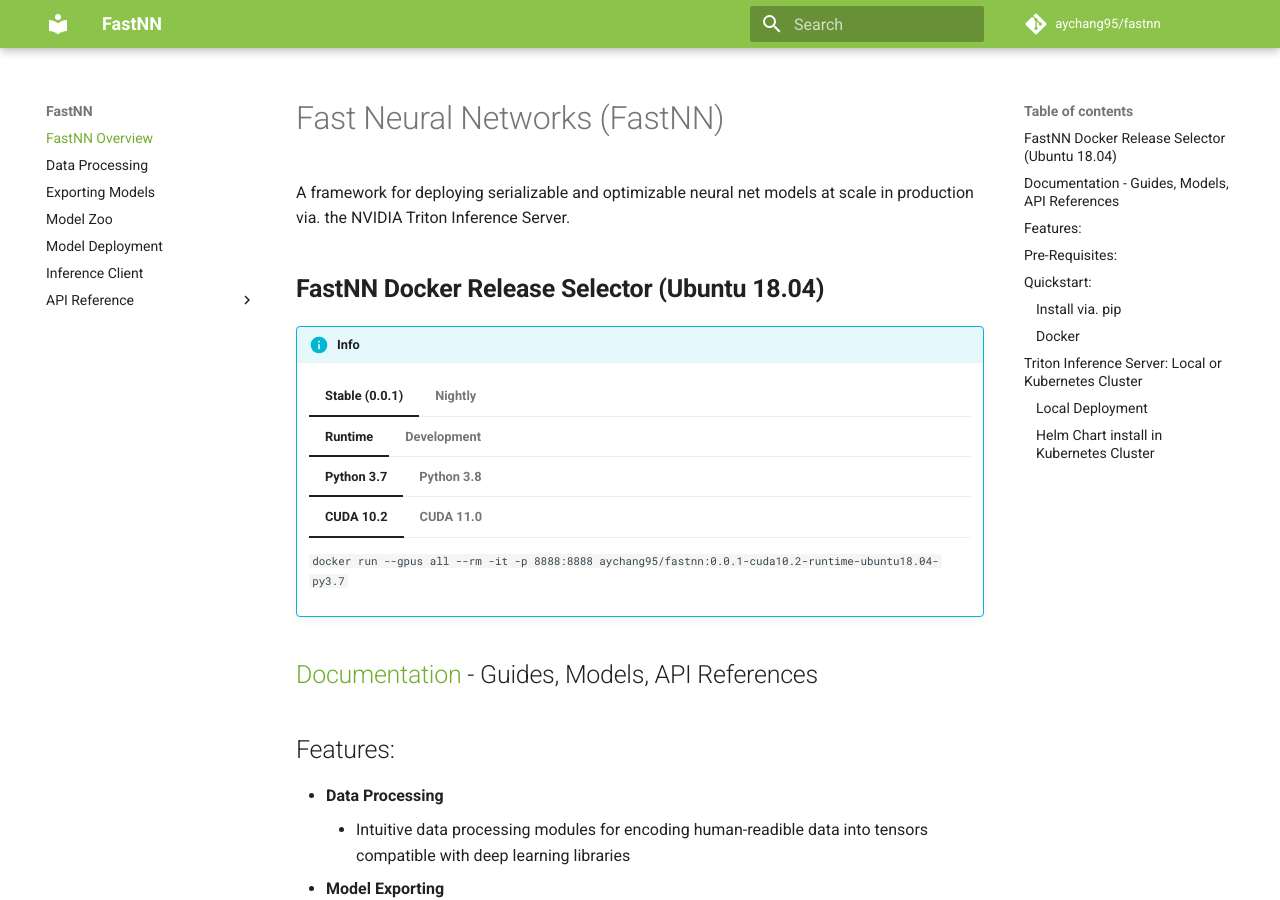
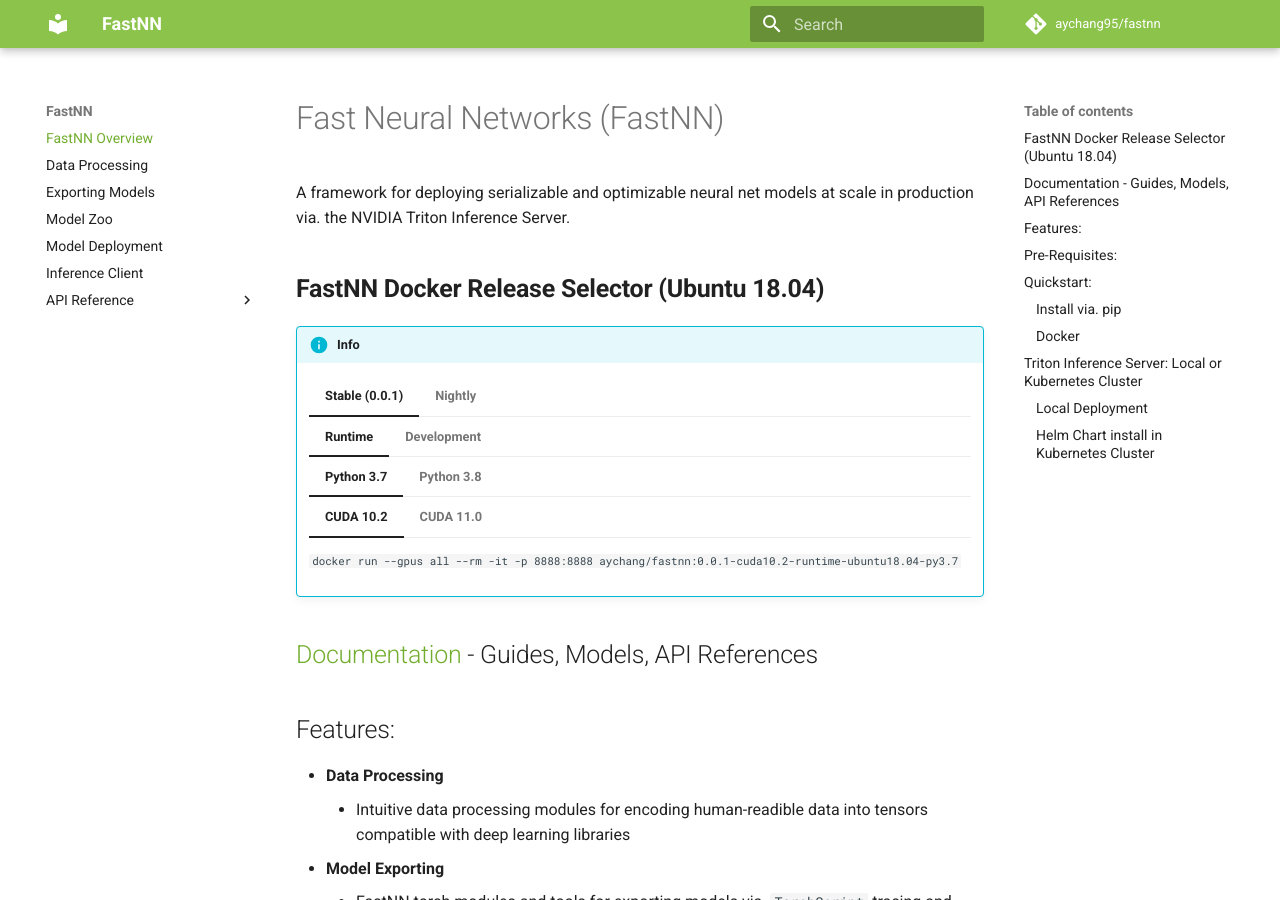
Before and after one commit to aychang95/fastnn, an MkDocs documentation site: the page built from docs/index.md, in a window 1280 px wide and 900 px high. Built offline with MkDocs 1.6.1 and Material for MkDocs 9.7.7, drawn with Linux system fonts in a browser that asks for light colours; comment, search, counter and statistics services are not loaded.

Commit message:
Update dockerhub repo account name

```diff
--- a/docs/index.md
+++ b/docs/index.md
@@ -15,21 +15,21 @@
 
                 === "CUDA 10.2"
 
-                    `docker run --gpus all --rm -it -p 8888:8888 aychang95/fastnn:0.0.1-cuda10.2-runtime-ubuntu18.04-py3.7`
+                    `docker run --gpus all --rm -it -p 8888:8888 aychang/fastnn:0.0.1-cuda10.2-runtime-ubuntu18.04-py3.7`
 
                 === "CUDA 11.0"
 
-                    `docker run --gpus all --rm -it -p 8888:8888 aychang95/fastnn:0.0.1-cuda11.0-runtime-ubuntu18.04-py3.7`
+                    `docker run --gpus all --rm -it -p 8888:8888 aychang/fastnn:0.0.1-cuda11.0-runtime-ubuntu18.04-py3.7`
 
             === "Python 3.8"
 
                 === "CUDA 10.2"
 
-                    `docker run --gpus all --rm -it -p 8888:8888 aychang95/fastnn:0.0.1-cuda10.2-runtime-ubuntu18.04-py3.8`
+                    `docker run --gpus all --rm -it -p 8888:8888 aychang/fastnn:0.0.1-cuda10.2-runtime-ubuntu18.04-py3.8`
 
                 === "CUDA 11.0"
 
-                    `docker run --gpus all --rm -it -p 8888:8888 aychang95/fastnn:0.0.1-cuda11.0-runtime-ubuntu18.04-py3.8`
+                    `docker run --gpus all --rm -it -p 8888:8888 aychang/fastnn:0.0.1-cuda11.0-runtime-ubuntu18.04-py3.8`
 
         === "Development"
 
@@ -37,21 +37,21 @@
 
                 === "CUDA 10.2"
 
-                    `docker run --gpus all --rm -it -p 8888:8888 aychang95/fastnn:0.0.1-cuda10.2-devel-ubuntu18.04-py3.7`
+                    `docker run --gpus all --rm -it -p 8888:8888 aychang/fastnn:0.0.1-cuda10.2-devel-ubuntu18.04-py3.7`
 
                 === "CUDA 11.0"
 
-                    `docker run --gpus all --rm -it -p 8888:8888 aychang95/fastnn:0.0.1-cuda11.0-devel-ubuntu18.04-py3.7`
+                    `docker run --gpus all --rm -it -p 8888:8888 aychang/fastnn:0.0.1-cuda11.0-devel-ubuntu18.04-py3.7`
 
             === "Python 3.8"
 
                 === "CUDA 10.2"
 
-                    `docker run --gpus all --rm -it -p 8888:8888 aychang95/fastnn:0.0.1-cuda10.2-devel-ubuntu18.04-py3.8`
+                    `docker run --gpus all --rm -it -p 8888:8888 aychang/fastnn:0.0.1-cuda10.2-devel-ubuntu18.04-py3.8`
 
                 === "CUDA 11.0"
 
-                    `docker run --gpus all --rm -it -p 8888:8888 aychang95/fastnn:0.0.1-cuda11.0-devel-ubuntu18.04-py3.8`
+                    `docker run --gpus all --rm -it -p 8888:8888 aychang/fastnn:0.0.1-cuda11.0-devel-ubuntu18.04-py3.8`
 
     === "Nightly"
 
```
